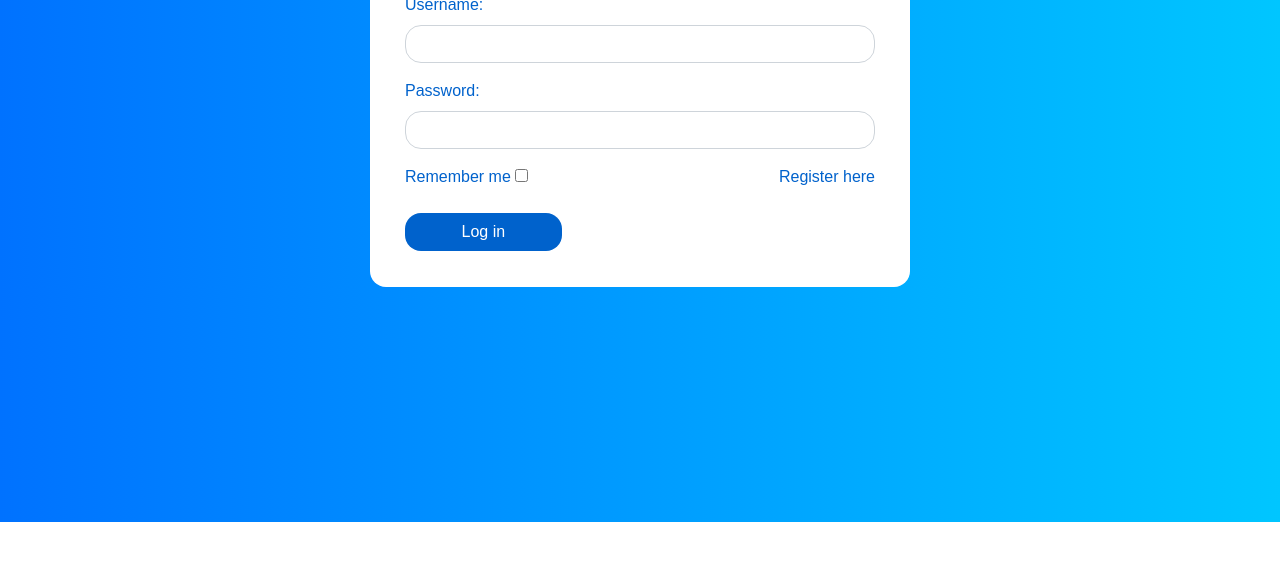
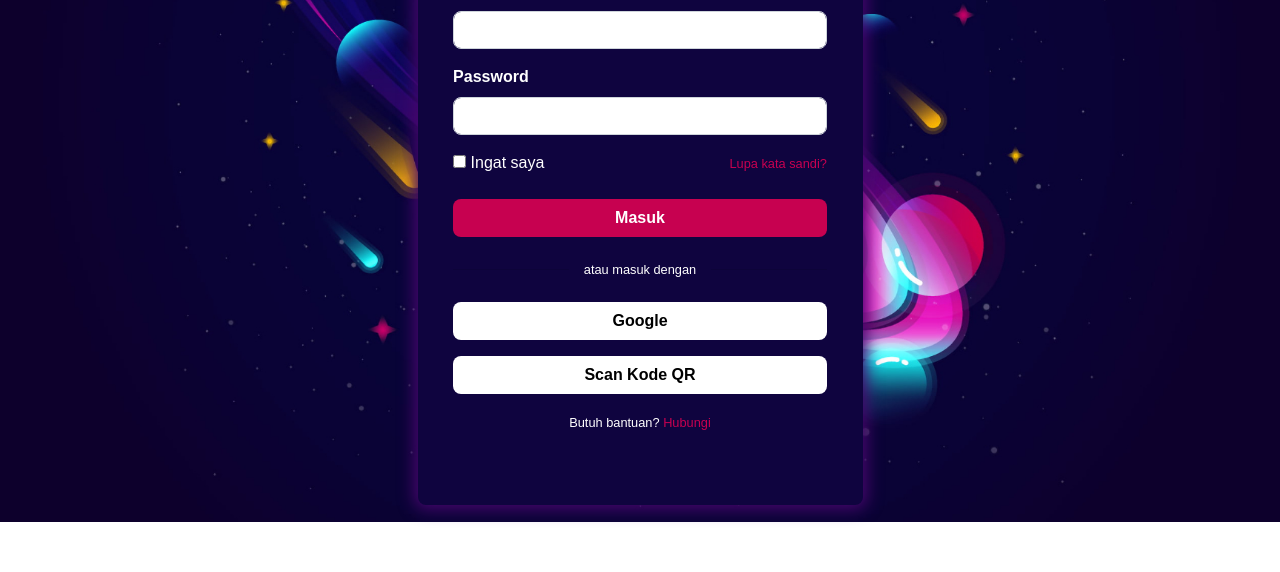
Before and after one commit to naimackerman/login-and-contact-form, a plain HTML site: page index.html in a window 1280 px wide. Shown: the part 278-850 px from the top of the page. Before the commit the page ends 800 px from the top, so only its background shows below. Drawn offline with nearby package versions, Linux system fonts and the light colour scheme.

Commit message:
edit login and contact form

```diff
--- a/index.html
+++ b/index.html
@@ -12,65 +12,117 @@
         body {
             margin: 0;
             padding: 0;
-            background: -webkit-linear-gradient(left, #0072ff, #00c6ff);
             font-family: sans-serif;
-        }
-        #login .container #login-row #login-column #login-box {
-            margin-top: 120px;
-            max-width: 600px;
-            border-radius: 1rem;
-            background-color: white;
-        }
-        #login .container #login-row #login-column #login-box #login-form {
-            padding: 20px;
-        }
-        .text {
-            color: #0062cc;
+            color: white;
         }
         .btn-submit {
-            border-radius: 1rem;
-            background-color: #0062cc;
+            border-radius: 0.5rem;
+            background-color: #C70150;
             color: white;
+            font-weight: bold;
+        }
+        .btn-login {
+            border-radius: 0.5rem;
+            background-color: white;
+            color: black;
+            font-weight: bold;
         }
         .form-control {
-            border-radius: 1rem;
+            border-radius: 0.5rem;
+        }
+        .box {
+            padding: 16% 8%;
+            background-color: #0F043F;
+            border-radius: 0.5rem;
+            box-shadow: 0 0 16px 4px #47066e;
+        }
+        a {
+            color: #C70150;
+        }
+        a:hover {
+            text-decoration: none;
+            color: #C70150;
+        }
+        body:after {
+            content:'';
+            background: url('./bg-1.jpg') no-repeat center center;
+            background-size: cover;
+            position: absolute;
+            top: 0px;
+            width: 100%;
+            height: 100%;
+            z-index:-1;
+            opacity: 1;
         }
     </style>
 </head>
 <body>
-    <div id="login">
-        <h3 class="text-center text-white pt-5">Login Form</h3>
+    <div class="header">
+        <h3 class="text-center mt-5 mb-5">Login Form</h3>
+    </div>
     <div class="container">
-            <div id="login-row" class="row justify-content-center align-items-center">
-                <div id="login-column" class="col-md-6">
-                    <div id="login-box" class="col-md-12">
-                        <form id="login-form" class="form" action="" method="post">
-                            <h3 class="text-center text">Login</h3>
+        <div class="row justify-content-center">
+            <div class="col-md-5">
+                <div class="col-md-12 box">
+                    <div class="row">
+                        <div class="col-md-6">
+                            <p class="h5"><strong>Masuk</strong></p>
+                        </div>
+                        <div class="text-right col-md-6">
+                            <a href="#" class="daftar small">Daftar</a>
+                        </div>
+                    </div>
+                    <br>
+                    <form class="form" action="" method="post">
                         <div class="form-group">
-                                <label for="username" class="text">Username:</label><br>
+                            <label for="username" class="text"><strong>Username</strong></label><br>
                             <input type="text" name="username" id="username" class="form-control">
                         </div>
                         <div class="form-group">
-                                <label for="password" class="text">Password:</label><br>
+                            <label for="password" class="text"><strong>Password</strong></label><br>
                             <input type="password" name="password" id="password" class="form-control">
                         </div>
                         <div class="form-group row">
                             <div class="col-md-6">
-                                    <a href=""><label for="remember-me" class="text">Remember me</label></a>
                                 <input id="remember-me" name="remember-me" type="checkbox">
+                                <label for="remember-me" class="text">Ingat saya</label>
                             </div>
                             <div class="text-right col-md-6">
-                                    <a href="#" class="text">Register here</a>
+                                <a href="#" class="text small">Lupa kata sandi?</a>
                             </div>
                         </div>
                         <div class="form-group">
-                                <input type="submit" name="submit" class="btn btn-submit btn-md col-md-4" value="Log in">
+                            <div class="d-grid gap-2">
+                                <button type="submit" class="btn btn-block btn-submit">Masuk</button>
+                            </div>
+                            <div class="row align-items-center mt-3">
+                                <div class="col">
+                                    <hr>
+                                </div>
+                                <div class="col-">
+                                    <span class="small">atau masuk dengan</span>
+                                </div>
+                                <div class="col">
+                                    <hr>
+                                </div>
+                            </div>
+                            <div class="d-grid gap-2">
+                                <button type="button" class="btn btn-block mt-3 btn-login">Google</button>
+                                <button type="button" class="btn btn-block mt-3 btn-login">Scan Kode QR</button>
+                            </div>
                         </div>
                     </form>
+                    <div class="row">
+                        <div class="col text-center">
+                            <span class="small">Butuh bantuan? <a href="./contact-form.html">Hubungi</a> </span>
                         </div>
                     </div>
                 </div>
             </div>
         </div>
+    </div>
+    <div class="footer text-center pt-5 small">
+        &copy; Nur Ahmad Khatim PWEB-B 2021
+    </div>
 </body>
 </html>
```
Also changed, not shown: contact-form.html (+47 -29 lines), bg-1.jpg (added), bg-2.jpg (added). Lines whose indentation alone changed are shown as unchanged.
